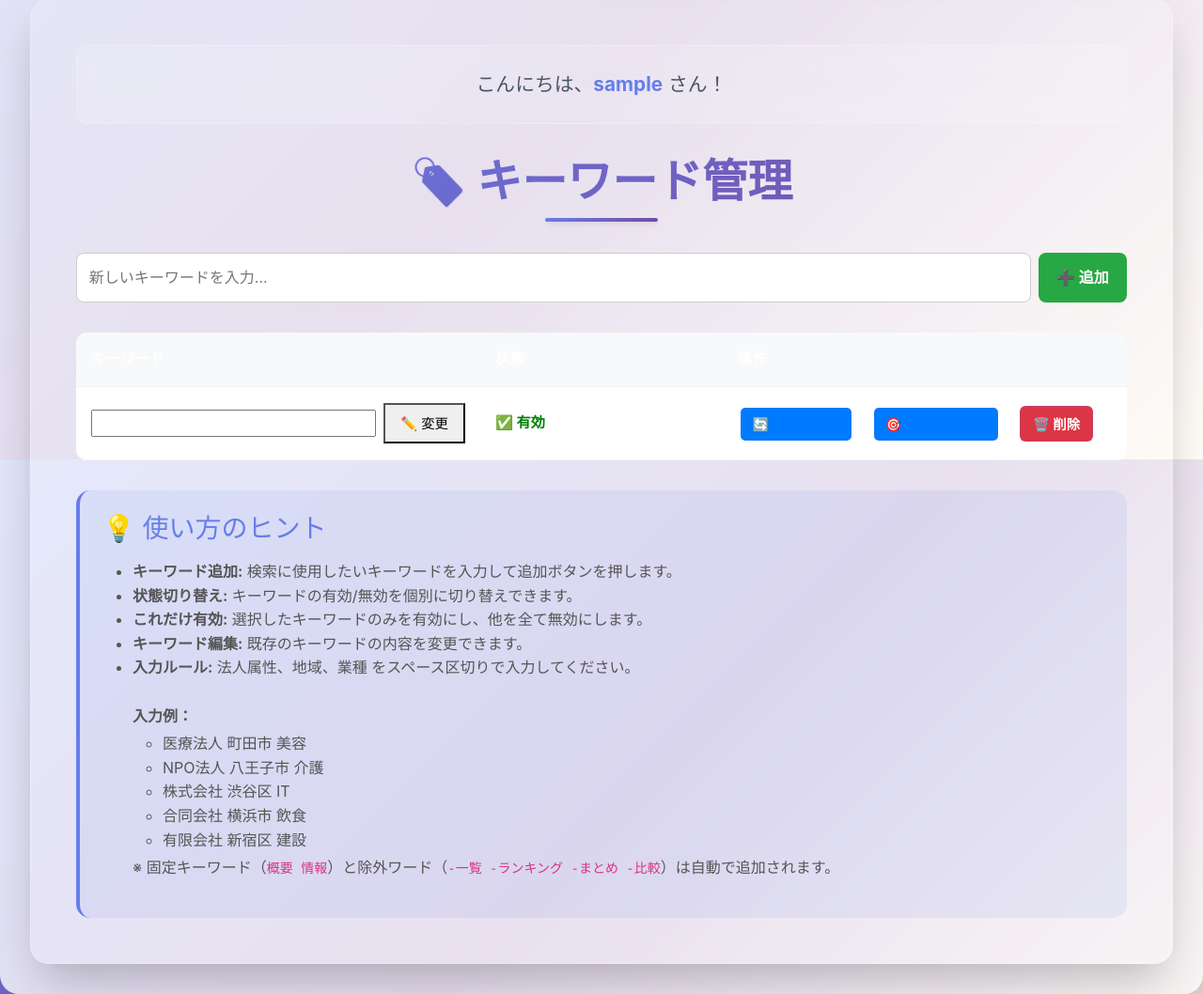
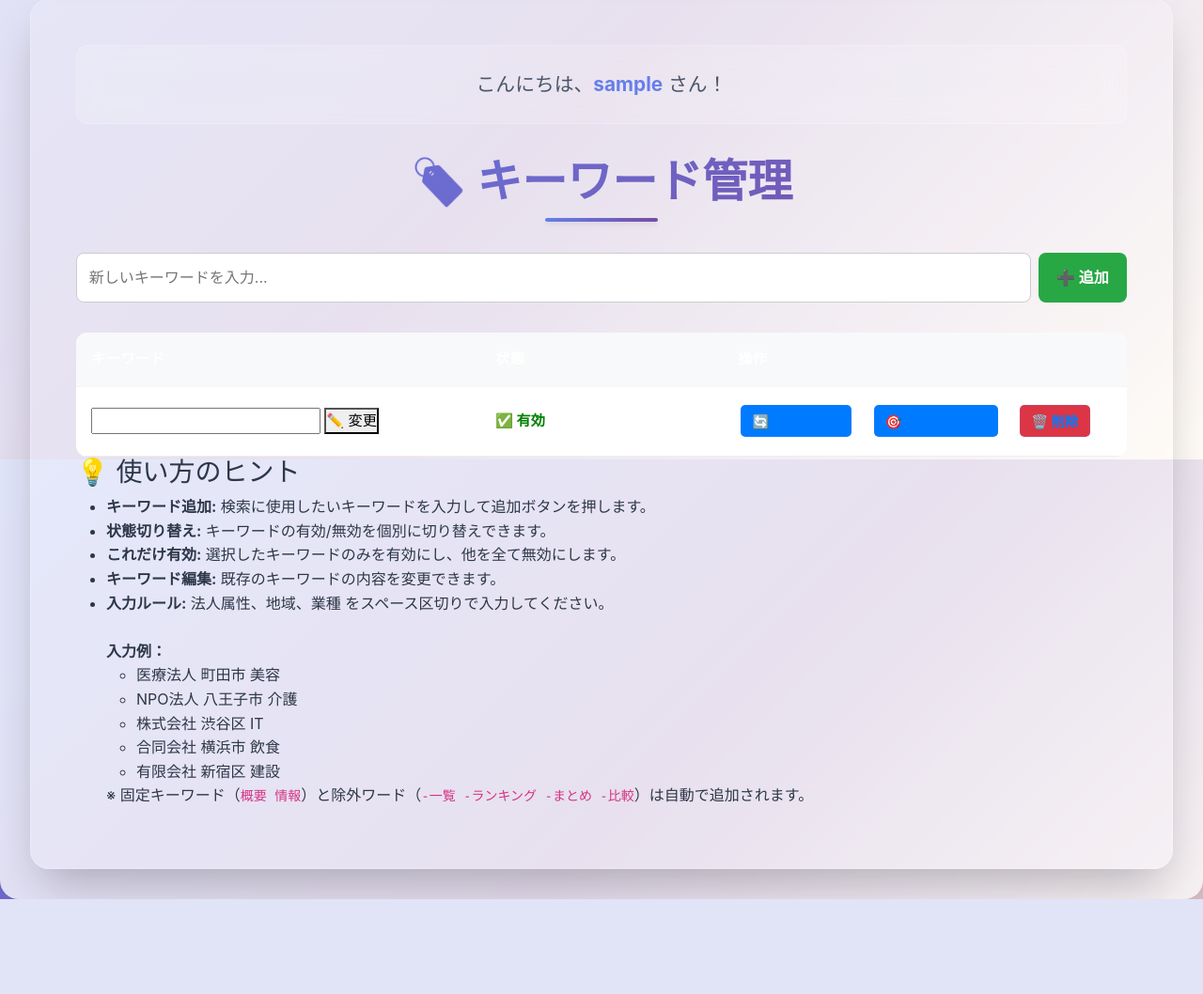
Before and after one commit to ghrwf704/form-dashboard, a Flask app: page /keywords in a window 1280 px wide. Shown: the part 311-1369 px from the top of the page at 94% size. After the commit the page ends 1268 px from the top, so only its background shows below. Run offline with Flask 3, Linux system fonts and the light colour scheme; a user stored in the database is signed in; a database or web service that is not in the repository returns one stand-in record (values such as "Sample title"); data that the repository does not hold is empty; some libraries are stand-ins or nearby versions.

Commit message:
css削除

```diff
--- a/templates/keywords.html
+++ b/templates/keywords.html
@@ -28,9 +28,9 @@
         {% for kw in keywords %}
         <tr>
             <td>
-                <form method="post" action="/keywords/update/{{ kw.keyword }}" style="display: flex; gap: 0.5rem; align-items: center;">
-                    <input type="text" name="new_keyword" value="{{ kw.keyword }}" style="margin-bottom: 0; flex: 1;">
-                    <button type="submit" style="padding: 0.5rem 1rem; font-size: 0.9rem;">✏️ 変更</button>
+                <form method="post" action="/keywords/update/{{ kw.keyword }}">
+                    <input type="text" name="new_keyword" value="{{ kw.keyword }}">
+                    <button type="submit">✏️ 変更</button>
                 </form>
             </td>
             <td>
@@ -50,8 +50,7 @@
                         🎯 これだけ有効
                     </a>
                     <a href="/keywords/delete/{{ kw.keyword }}"
-                       onclick="return confirm('「{{ kw.keyword }}」を削除しますか？この操作は取り消せません。');"
-                       style="background: #dc3545; color: white;">
+                       onclick="return confirm('「{{ kw.keyword }}」を削除しますか？この操作は取り消せません。');">
                         🗑️ 削除
                     </a>
                 </div>
@@ -62,15 +61,15 @@
 </table>
 
 {% if not keywords %}
-<div style="text-align: center; padding: 3rem; color: #999;">
-    <p style="font-size: 1.2rem;">🏷️ キーワードがまだ登録されていません</p>
+<div>
+    <p>🏷️ キーワードがまだ登録されていません</p>
     <p>上のフォームから新しいキーワードを追加してください。</p>
 </div>
 {% endif %}
 
-<div style="margin-top: 2rem; padding: 1.5rem; background: rgba(102, 126, 234, 0.1); border-radius: 15px; border-left: 4px solid #667eea;">
-    <h3 style="color: #667eea; margin-bottom: 1rem;">💡 使い方のヒント</h3>
-    <ul style="color: #555; line-height: 1.6;">
+<div>
+    <h3>💡 使い方のヒント</h3>
+    <ul>
         <li><strong>キーワード追加:</strong> 検索に使用したいキーワードを入力して追加ボタンを押します。</li>
         <li><strong>状態切り替え:</strong> キーワードの有効/無効を個別に切り替えできます。</li>
         <li><strong>これだけ有効:</strong> 選択したキーワードのみを有効にし、他を全て無効にします。</li>
@@ -79,7 +78,7 @@
           <strong>入力ルール:</strong> 法人属性、地域、業種 をスペース区切りで入力してください。
           <br><br>
           <strong>入力例：</strong>
-          <ul style="margin-top: 4px; margin-bottom: 4px;">
+          <ul>
             <li>医療法人 町田市 美容</li>
             <li>NPO法人 八王子市 介護</li>
             <li>株式会社 渋谷区 IT</li>
```
Also changed, not shown: MyCrawler.py (+7 -1 lines), templates/login.html (+4 -4 lines).
